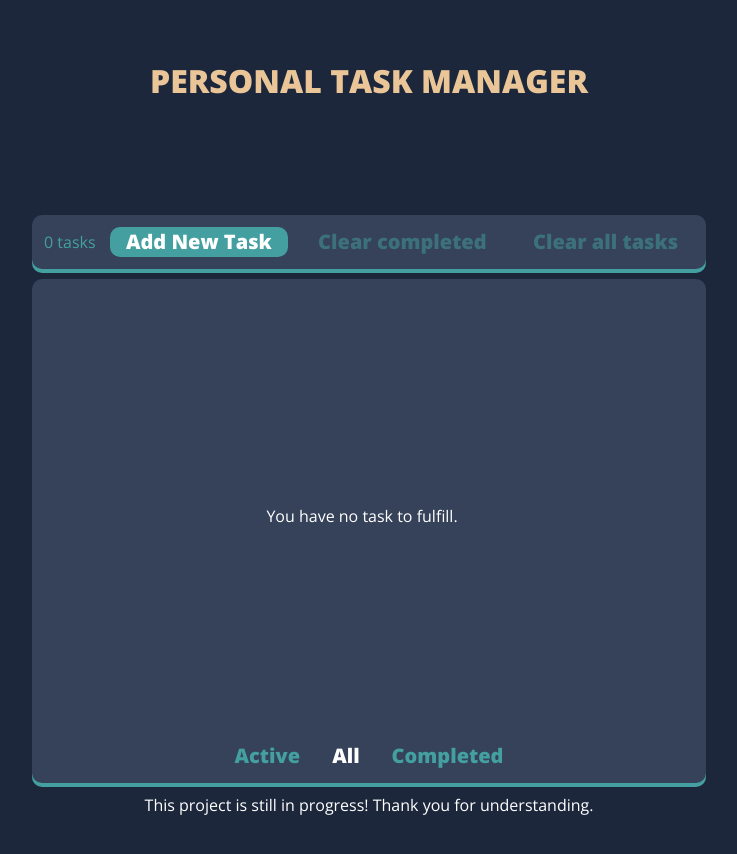
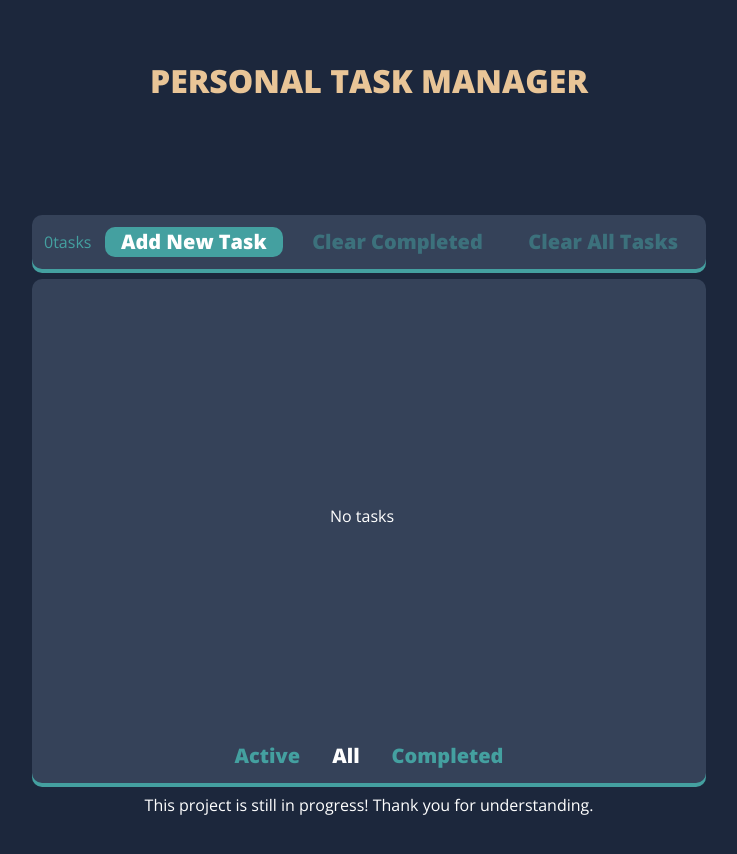
Before and after one commit to g-andrei/to-do-app, a React (Vite) app: page / in a window 1280 px wide. Shown: the top 854 px of the page, without its empty margins (271-1008 px from the left). Built offline with nearby package versions, Linux system fonts and the light colour scheme.

Commit message:
Added translations

```diff
--- a/src/App.tsx
+++ b/src/App.tsx
@@ -1,4 +1,5 @@
 import { useEffect } from 'react';
+import { useTranslation } from 'react-i18next';
 import { useSelector } from 'react-redux';
 import { Typography } from './components';
 import { Body } from './features/views';
@@ -10,6 +11,7 @@ import { useAppDispatch } from './store';
 import Theme from './themes';
 
 function App() {
+    const { t } = useTranslation();
     const dispatch = useAppDispatch();
     const { isAddEventModalOpend } = useSelector(formStatus);
 
@@ -44,19 +46,17 @@ function App() {
                     <Typography
                         variant="title"
                         style={{
-                            textTransform: 'uppercase',
                             marginBottom: '114px',
                             marginTop: '80px',
                         }}
                     >
-                        personal task manager
+                        {t('personal-task-manager-uppercase')}
                     </Typography>
 
                     <Header />
                     <Body />
                     <Typography variant="paragraph">
-                        This project is still in progress! Thank you for
-                        understanding.
+                        {t('project-in-progress')}
                     </Typography>
                 </div>
             </div>
--- a/src/components/Category/Category.styled.tsx
+++ b/src/components/Category/Category.styled.tsx
@@ -1,5 +1,5 @@
 import styled, { css } from 'styled-components';
-import { CategoryType } from '..';
+import { getCategoryType } from './constants';
 
 interface StyledCategoryProps {
     variant: string;
@@ -9,6 +9,7 @@ interface StyledCategoryProps {
 export const StyledCategory = styled.span<StyledCategoryProps>(
     ({ variant, isSelected, theme }) => {
         const { colors, spacings, sizes } = theme;
+        const CategoryType = getCategoryType();
 
         const getBackgroundColor = (variant: string) => {
             let color = '';
--- a/src/components/Category/constants.ts
+++ b/src/components/Category/constants.ts
@@ -1,7 +1,9 @@
-export enum CategoryType {
-    completed = 'Completed',
-    urgent = 'Urgent',
-    important = 'Important',
-    later = 'Later',
-    toStudy = 'To Study',
-}
+import i18next from 'i18next';
+
+export const getCategoryType = () => ({
+    completed: i18next.t('completed'),
+    urgent: i18next.t('urgent'),
+    important: i18next.t('important'),
+    later: i18next.t('later'),
+    toStudy: i18next.t('to-study'),
+});
--- a/src/components/Task/Task.tsx
+++ b/src/components/Task/Task.tsx
@@ -13,7 +13,6 @@ interface TaskProps {
 }
 
 const Task = ({ id, task, variant, categoryText }: TaskProps) => {
-    console.log('🚀 ~ Task ~ task:', task);
     const dispatch = useAppDispatch();
 
     return (
--- a/src/components/index.ts
+++ b/src/components/index.ts
@@ -1,7 +1,6 @@
 import Button from './Button/Button';
 import Card from './Card/Card';
 import Category from './Category/Category';
-import { CategoryType } from './Category/constants';
 import CheckButton from './CheckButton/CheckButton';
 import Icon from './Icon/Icon';
 import InputText from './InputText/InputText';
@@ -13,7 +12,6 @@ export {
     Button,
     Card,
     Category,
-    CategoryType,
     CheckButton,
     Icon,
     InputText,
--- a/src/features/views/BodyApp/BodyApp.tsx
+++ b/src/features/views/BodyApp/BodyApp.tsx
@@ -1,12 +1,14 @@
 import React, { useState } from 'react';
-import { taskValue } from 'src/slices';
+import { useTranslation } from 'react-i18next';
 import { useSelector } from 'react-redux';
 import { Button, Card, Task, Typography } from 'src/components';
+import { taskValue } from 'src/slices';
 import { StyledBodyAppContiner } from './BodyApp.styled';
 
 const Body = () => {
+    const { t } = useTranslation();
     const allTasks = useSelector(taskValue);
-    console.log('🚀 ~ Body ~ allTasks:', allTasks);
+
     const [filter, setFilter] = useState('All');
 
     const filterTasks = (task: { status: string }) => {
@@ -52,8 +54,8 @@ const Body = () => {
                 ) : (
                     <Typography variant="paragraph">
                         {filter === 'Completed'
-                            ? `You have no completed tasks.`
-                            : `You have no task to fulfill.`}
+                            ? t('no-completed-tasks')
+                            : t('no-tasks')}
                     </Typography>
                 )}
             </StyledBodyAppContiner>
--- a/src/features/views/Header/Header.tsx
+++ b/src/features/views/Header/Header.tsx
@@ -28,7 +28,8 @@ const Header = () => {
                     variant="paragraph"
                     style={{ color: colors.text.secondary }}
                 >
-                    {lengthOfTasks} {lengthOfTasks === 1 ? 'task' : 'tasks'}
+                    {lengthOfTasks}
+                    {lengthOfTasks === 1 ? t('task') : t('tasks')}
                 </Typography>
                 <Button onClick={() => dispatch(openAddEventModal(true))}>
                     {t('add-new-task')}
@@ -38,14 +39,14 @@ const Header = () => {
                     onClick={() => dispatch(clearCompletedTasks())}
                     disabled={lengthOfCompletedTasks === 0 ? true : false}
                 >
-                    Clear completed
+                    {t('clear-completed')}
                 </Button>
                 <Button
                     variant="secondary"
                     onClick={() => dispatch(deleteAllTasks())}
                     disabled={lengthOfTasks === 0 ? true : false}
                 >
-                    Clear all tasks
+                    {t('clear-all-tasks')}
                 </Button>
             </StyledContainer>
         </Card>
--- a/src/i18n/locales/en/translation.json
+++ b/src/i18n/locales/en/translation.json
@@ -3,5 +3,18 @@
     "cancel-uppercase": "CANCEL",
     "categories": "Categories",
     "submit-task-uppercase": "SUBMIT TASK",
-    "create-task-uppercase": "CREATE TASK"
+    "create-task-uppercase": "CREATE TASK",
+    "clear-completed": "Clear Completed",
+    "clear-all-tasks": "Clear All Tasks",
+    "task": "task",
+    "tasks": "tasks",
+    "personal-task-manager-uppercase": "PERSONAL TASK MANAGER",
+    "project-in-progress": " This project is still in progress! Thank you for understanding.",
+    "no-completed-tasks": "No completed tasks",
+    "no-tasks": "No tasks",
+    "completed": "Completed",
+    "urgent": "Urgent",
+    "important": "Important",
+    "later": "Later",
+    "to-study": "To Study"
 }
```
